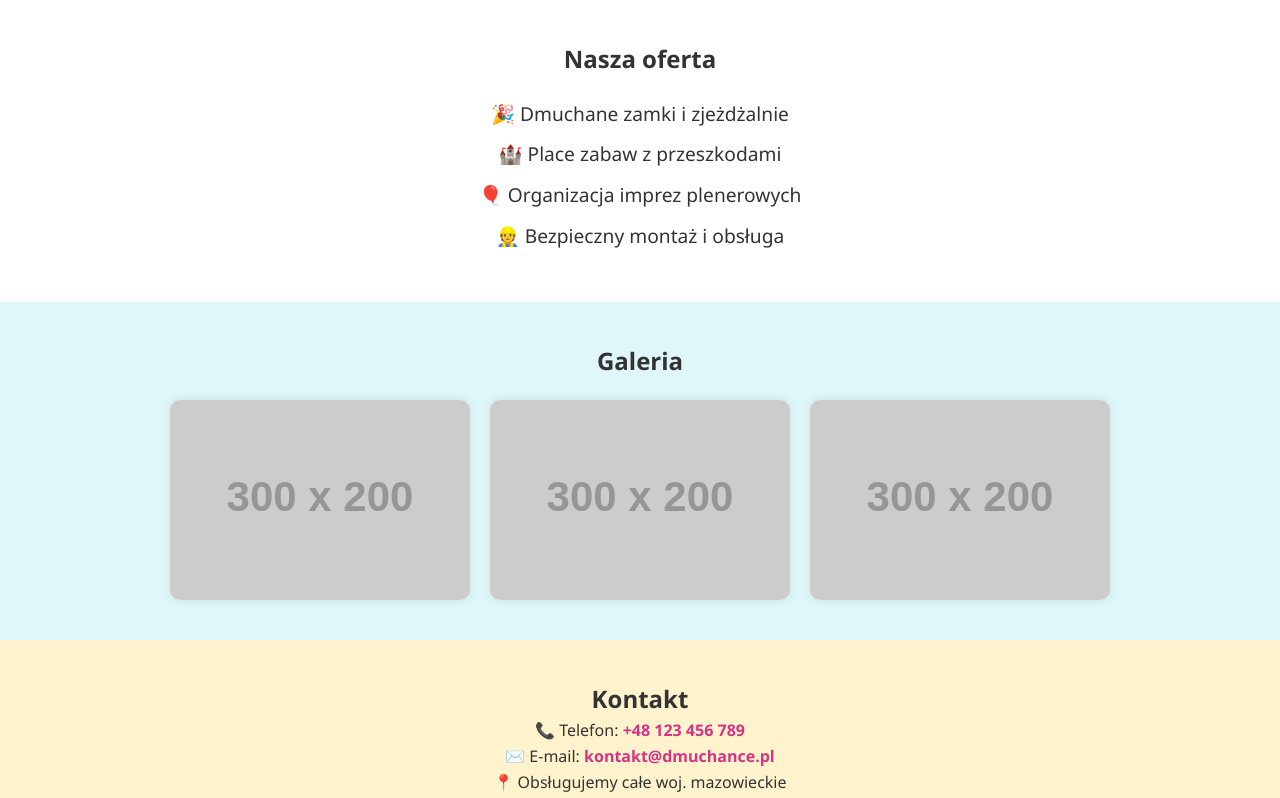
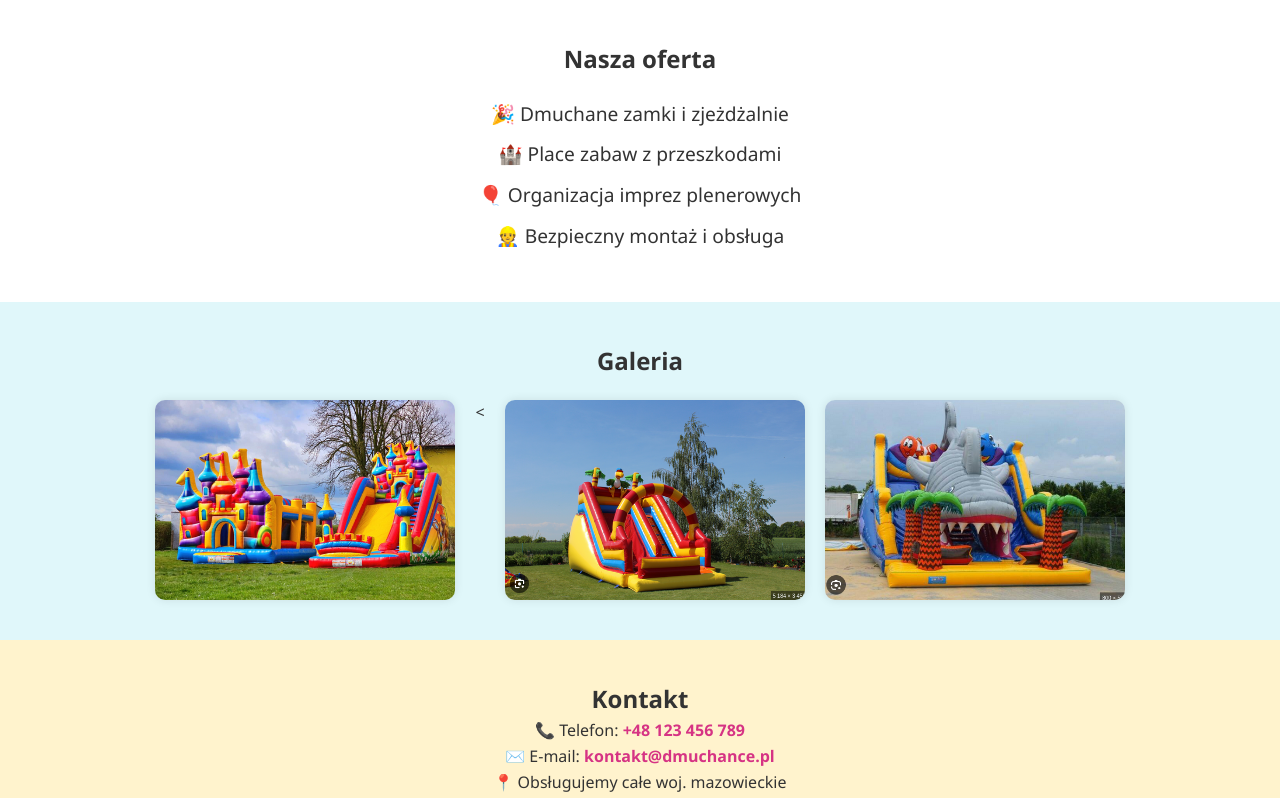
Before and after one commit to Michal2022/mojastrona, a plain HTML site: page index.html in a window 1280 px wide. Shown: the part 380-1178 px from the top of the page. Drawn offline with Linux system fonts and the light colour scheme; placeholder pictures from the web are drawn by us.

Commit message:
Update index.html

```diff
--- a/index.html
+++ b/index.html
@@ -37,9 +37,9 @@
   <section id="galeria" class="galeria">
     <h2>Galeria</h2>
     <div class="grid">
-      <img src="https://via.placeholder.com/300x200?text=Zamek+1" alt="Zamek dmuchany 1" />
-      <img src="https://via.placeholder.com/300x200?text=Zjeżdżalnia+2" alt="Zjeżdżalnia 2" />
-      <img src="https://via.placeholder.com/300x200?text=Plac+zabaw+3" alt="Plac zabaw 3" />
+      <img src="z1.png" alt="Zamek dmuchany 1" />
+      <<img src="z2.png" alt="Zamek dmuchany 2" />
+     <img src="z3.png" alt="Zamek dmuchany 3" />
     </div>
   </section>
 
```
